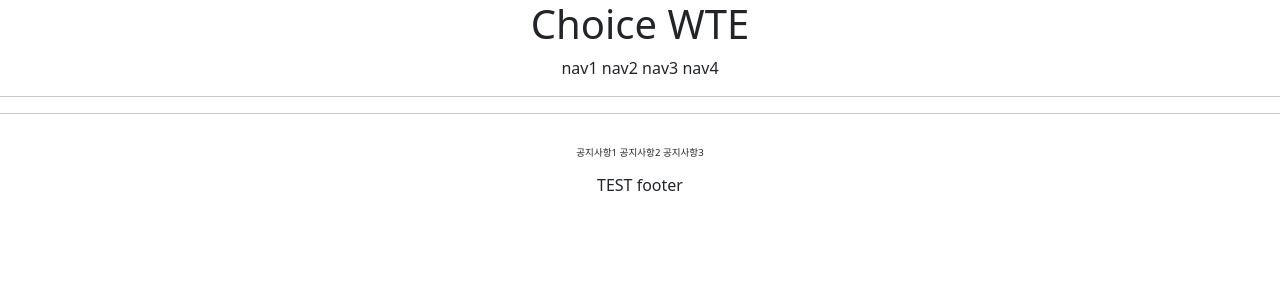
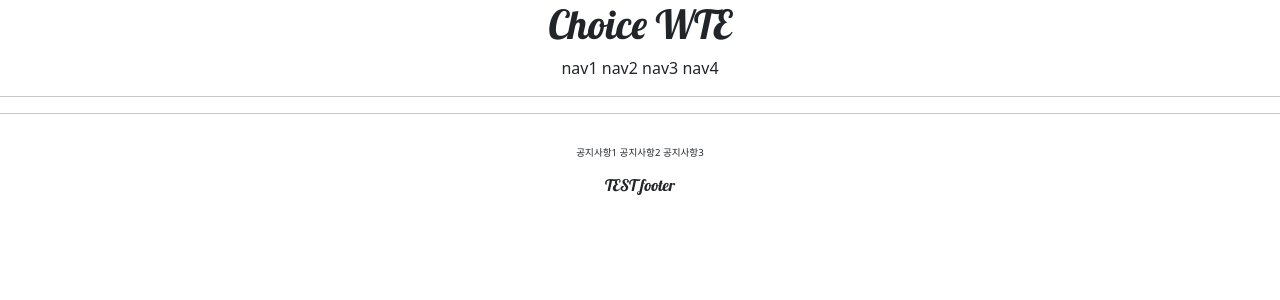
Before and after one commit to younjunsu/WTE, a Django app: template templates/base.html in a window 1280 px wide. Shown: the top 300 px of the page. Run offline with Django 4.2, Linux system fonts and the light colour scheme; the template is opened without the code that fills it, so the values that code supplies are empty; parts of the project's set-up code (start-up, migrations or seed data) failed here and were passed over.

Commit message:
test code

```diff
--- a/templates/footer.html
+++ b/templates/footer.html
@@ -8,7 +8,7 @@
             <span>공지사항2</span>
             <span>공지사항3</span>
         </div>
-        <div style="margin-top: 1rem;">
+        <div style="margin-top: 1rem;  font-family: 'Lobster', cursive;">
             <h6>TEST footer</h6>
         </div>
     </div>
--- a/templates/head.html
+++ b/templates/head.html
@@ -1,7 +1,12 @@
 <head>
     <meta charset="UTF-8">
     <title>What to eat ? </title>
+
     <!--Bootstrap CSS -->
     <link href="https://cdn.jsdelivr.net/npm/bootstrap@5.1.3/dist/css/bootstrap.min.css" rel="stylesheet" integrity="sha384-1BmE4kWBq78iYhFldvKuhfTAU6auU8tT94WrHftjDbrCEXSU1oBoqyl2QvZ6jIW3" crossorigin="anonymous">
 
+    <!-- Google fonts link    -->
+    <link rel="preconnect" href="https://fonts.googleapis.com">
+    <link rel="preconnect" href="https://fonts.gstatic.com" crossorigin><link href="https://fonts.googleapis.com/css2?family=Lobster&display=swap" rel="stylesheet">
+
 </head>
--- a/templates/header.html
+++ b/templates/header.html
@@ -4,7 +4,7 @@
 
 <!--margin 첫번째 상하 / 두번째 좌우 크기-->
 <div style="text-align:center; margin: 2rem @;">
-    <div>
+    <div style="font-family: 'Lobster', cursive;">
         <h1>Choice WTE</h1>
     </div>
     <div>
```
